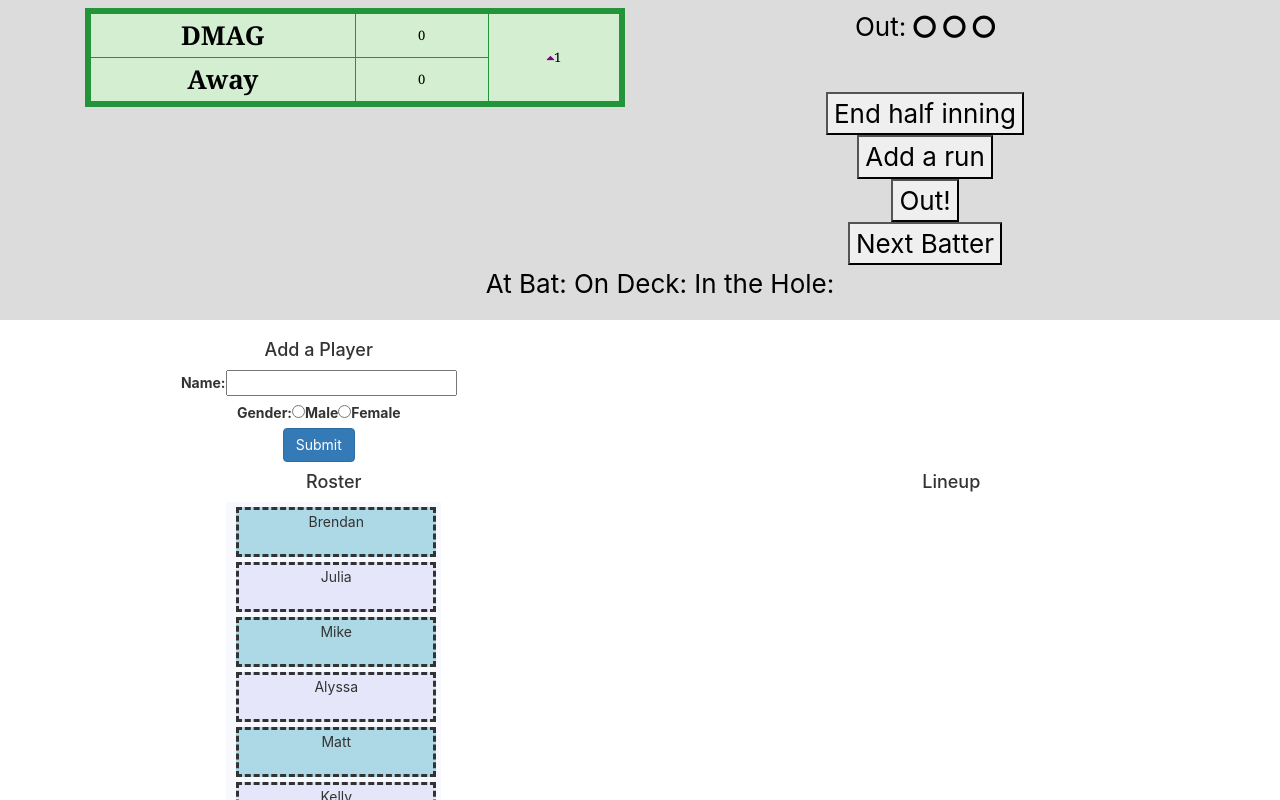
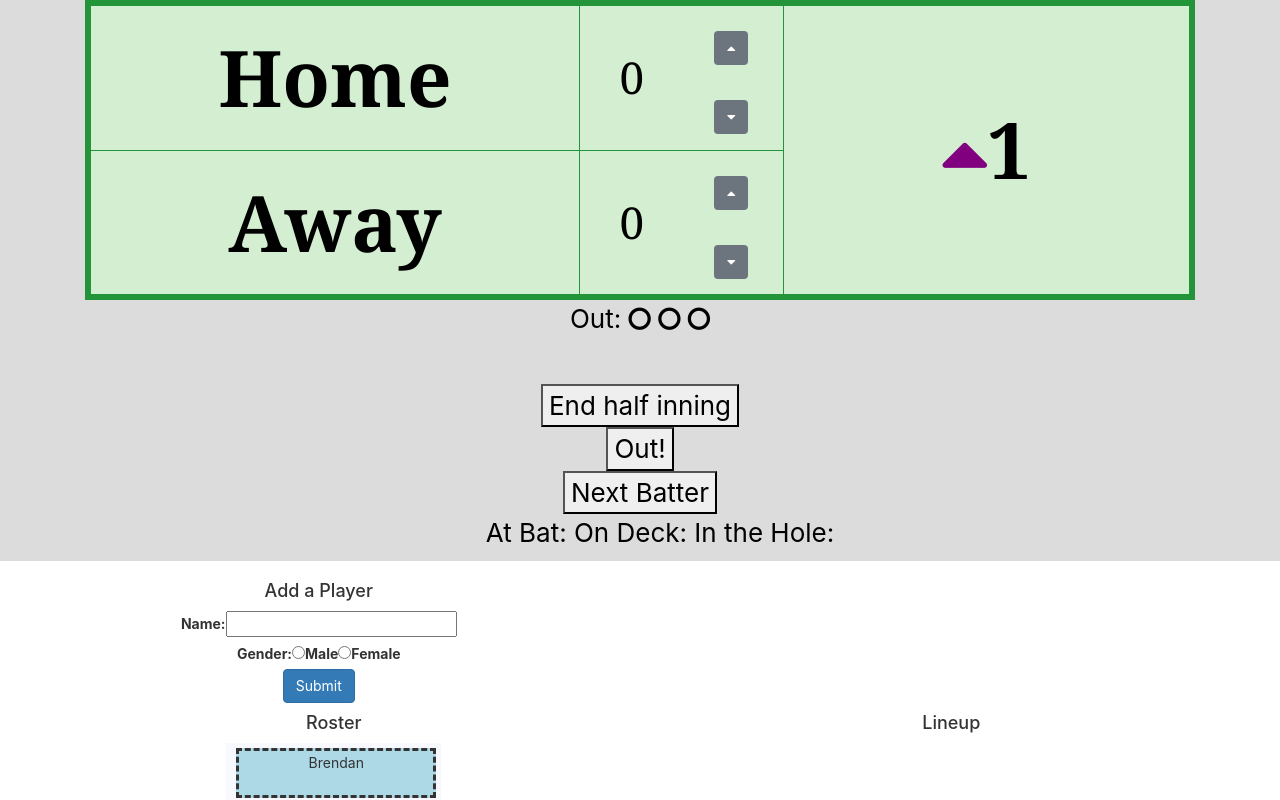
Before and after one commit to bgibz/Softball, a React (Create React App) app: page / in a window 1280 px wide. Shown: the top 800 px of the page. Built offline with nearby package versions, Linux system fonts and the light colour scheme.

Commit message:
styling changes to scoreboard + bug fix for walkupService

```diff
--- a/src/App.js
+++ b/src/App.js
@@ -43,11 +43,15 @@ class App extends React.Component {
   initializeOrder(gender) {
     if (gender === 'male'){
       this.setState(() => {
+        return {
         genderAtBat: 'male'
+        }
       });
     } else {
       this.setState(() => {
+        return {
         genderAtBat: 'female'
+        }
       });
     }
   }
--- a/src/Scoreboard.css
+++ b/src/Scoreboard.css
@@ -14,6 +14,7 @@ table.greenTable th {
   padding: 3px 2px;
   width: 200px;
   text-align: center;
+  font-size: 3em
 }
 
 table.greenTable td {
@@ -22,7 +23,7 @@ table.greenTable td {
     width: 100px;
 }
 table.greenTable tbody td {
-  font-size: 13px;
+  font-size: 1.3em;
 }
 table.greenTable thead {
   background: #24943A;
@@ -32,7 +33,7 @@ table.greenTable thead {
   border-bottom: 0px solid #444444;
 }
 table.greenTable thead th {
-  font-size: 19px;
+  font-size: 30px;
   font-weight: bold;
   color: #F0F0F0;
   text-align: center;
@@ -66,6 +67,7 @@ table.greenTable tfoot .links a{
   border-radius: 5px;
 }
 
-img.img-responsive.fieldmap {
-  margin: 5px 0px 0px 5px;
+table.innerTable td {
+  border-collapse: collapse;
+  border: none;
 }
--- a/src/Scoreboard.jsx
+++ b/src/Scoreboard.jsx
@@ -11,7 +11,7 @@ class Scoreboard extends React.Component {
             half: 'top',
             homescore: 0,
             awayscore: 0,
-            home: 'DMAG',
+            home: 'Home',
             away: 'Away',
             outs: 0
         };
@@ -48,14 +48,26 @@ class Scoreboard extends React.Component {
         }
     }
 
-    incrementScore() {
-        if (this.state.half === "top") {
+    incrementScore(team) {
+        if (team === "home") {
             this.setState((state) => {
                 return { homescore: state.homescore + 1 }
             });
         } else{
             this.setState((state) => {
                 return { awayscore: state.awayscore + 1 }
+            });
+        }
+    }
+
+    decrementScore(team) {
+        if (team === "home") {
+            this.setState((state) => {
+                return { homescore: state.homescore - 1 }
+            });
+        } else{
+            this.setState((state) => {
+                return { awayscore: state.awayscore - 1 }
             });
         }
     }
@@ -100,28 +112,49 @@ class Scoreboard extends React.Component {
             <div className = "scoreboard">
             <div className = "container">
                 <div className = "row">
-                <div className = "col-md-6">
+                <div className = "col-md-12">
                     <table className = "greenTable">
                         <tbody>
                             <tr>
                                 <th>{this.state.home}</th>
-                                <td>{this.state.homescore}</td>
-                                <td rowSpan = '2'><span className={arrow} aria-hidden="true" style={{color: 'purple'}}></span>{this.state.inning}</td>
+                                <td>
+                                    <table className = "innerTable">
+                                        <tbody>
+                                            <tr>
+                                            <td rowSpan = '2'>{this.state.homescore}</td>
+                                            <td><button className='btn btn-secondary' onClick = {(e) => this.incrementScore("home")}><span className = 'fa fa-caret-up'></span></button></td>
+                                            </tr>
+                                            <tr>
+                                                <td><button className = 'btn btn-secondary' onClick = {(e) => this.decrementScore("home")}><span className = 'fa fa-caret-down'></span></button></td>
+                                            </tr>
+                                        </tbody>
+                                    </table>
+                                </td>
+                                <th rowSpan = '2'><span className={arrow} aria-hidden="true" style={{color: 'purple'}}></span>{this.state.inning}</th>
                             </tr>
-
                             <tr>
                                 <th>{this.state.away}</th>
-                                <td>{this.state.awayscore}</td>
+                                <td>
+                                    <table className = "innerTable">
+                                        <tbody>
+                                            <tr>
+                                            <td rowSpan = '2'>{this.state.awayscore}</td>
+                                            <td><button className='btn btn-secondary' onClick = {(e) => this.incrementScore("away")}><span className = 'fa fa-caret-up'></span></button></td>
+                                            </tr>
+                                            <tr>
+                                                <td><button className = 'btn btn-secondary' onClick = {(e) => this.decrementScore("away")}><span className = 'fa fa-caret-down'></span></button></td>
+                                            </tr>
+                                        </tbody>
+                                    </table>
+                                </td>
                             </tr>
                         </tbody>
                     </table>
                 </div>
-                <div className="col-md-6">
+                <div className="col-md-12">
                     <p>Out:  <span dangerouslySetInnerHTML={{__html: outs}}></span></p>
                     <br></br>
                     <button onClick={(e) => this.endhalf()} >End half inning </button>
-                    <br/>
-                    <button onClick={(e) => this.incrementScore()}>Add a run</button>
                     <br/>
                     <button onClick={(e) => this.addOut()}>Out!</button>
                     <br/>
--- a/src/walkupService.js
+++ b/src/walkupService.js
@@ -2,6 +2,9 @@ import {Howl, Howler} from 'howler';
 import alyssaSound from './media/Alyssa.mp3';
 import danicaSound from './media/Danica.mp3';
 import tonySound from './media/Tony.mp3';
+import iainSound from './media/Iain.mp3';
+import kellySound from './media/Kelly.mp3';
+import seanSound from './media/Sean.mp3';
 
 class walkupService {
     constructor() {
@@ -17,13 +20,27 @@ class walkupService {
             src: [tonySound],
             html5: true
         });
-
+        var iain = new Howl({
+            src: [iainSound],
+            html5: true
+        });
+        var kelly = new Howl({
+            src: [kellySound],
+            html5: true
+        });
+        var sean = new Howl({
+            src: [seanSound],
+            html5: true
+        });
         this.sounds = new Map();
         this.sounds.set('Alyssa', alyssa);
         this.sounds.set('Danica', danica);
         this.sounds.set('Tony', tony);
+        this.sounds.set('Iain', iain);
+        this.sounds.set('Kelly', kelly);
+        this.sounds.set('Sean', sean);
 
-        this.playWalkup = this.playWalkup.bind(this);
+        //this.playWalkup = this.playWalkup.bind(this);
     }
 
     playWalkup(playerName){
@@ -35,7 +52,7 @@ class walkupService {
                 myHowl = value;
             }
         }
-        if (myHowl !== null){
+        if (myHowl !== undefined){
             setTimeout(function() {
                 myHowl.play();
                 myHowl.fade(1, 0, 30000);
```
